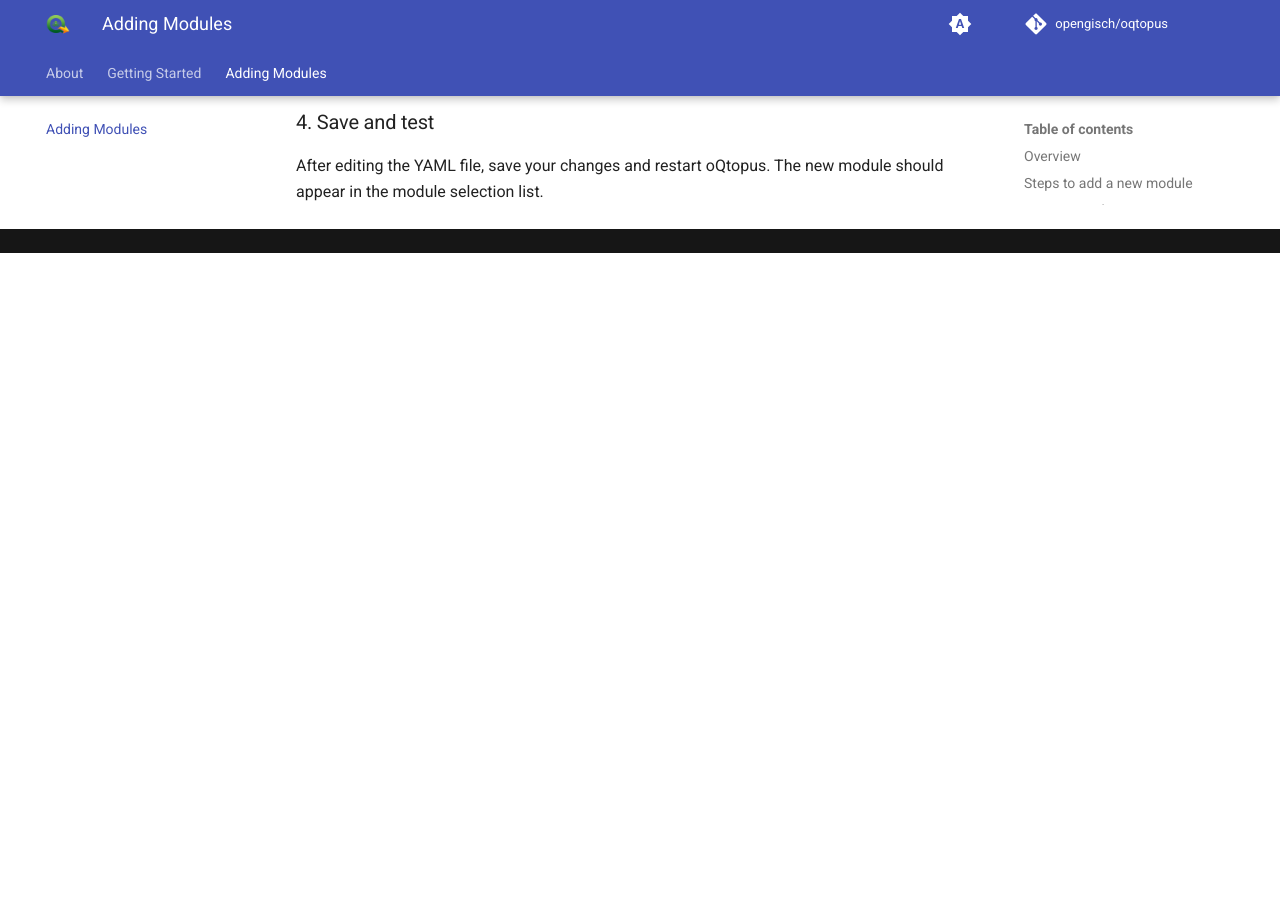
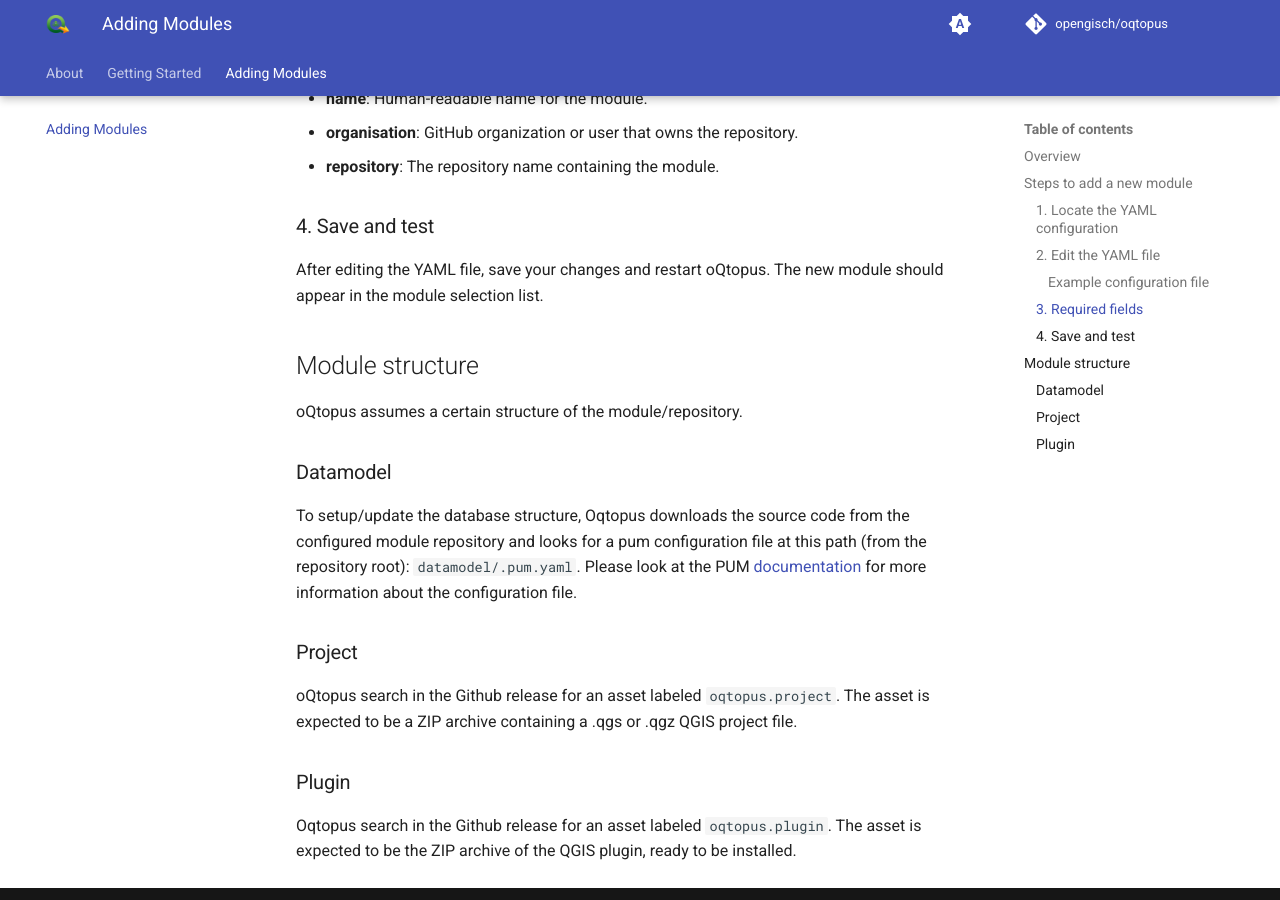
Before and after one commit to ponceta/oqtopus, an MkDocs documentation site: the page built from docs/docs/adding_modules.md, in a window 1280 px wide and 900 px high, scrolled down 1030 px. Built offline with MkDocs 1.6.1 and Material for MkDocs 9.7.7, drawn with Linux system fonts in a browser that asks for light colours; comment, search, counter and statistics services are not loaded; before the commit the page ends 1283 px from its top, so only the background shows below that; some of the changed text lies outside the part shown.

```diff
--- a/docs/docs/adding_modules.md
+++ b/docs/docs/adding_modules.md
@@ -4,13 +4,18 @@ This guide explains how to add new modules to your oQtopus deployment by editing
 
 ## Overview
 
-oQtopus uses a YAML configuration file to define available modules. Each module entry describes the repository, metadata, and assets required for deployment.
+oQtopus uses a YAML configuration file to define available modules. Each module entry describes the name and repository required for deployment.
 
 ## Steps to add a new module
 
 ### 1. Locate the YAML configuration
 
 The main configuration file is typically named `default_config.yaml` and is found in the root of your oQtopus installation.
+
+!!! warning
+
+    At the moment the path to `default_config.yaml` is hard coded in Oqtopus.
+
 
 ### 2. Edit the YAML file
 
@@ -36,3 +41,27 @@ Each module entry must include:
 ### 4. Save and test
 
 After editing the YAML file, save your changes and restart oQtopus. The new module should appear in the module selection list.
+
+
+## Module structure
+
+oQtopus assumes a certain structure of the module/repository.
+
+### Datamodel
+
+To setup/update the database structure, Oqtopus downloads the source
+code from the configured module repository and looks for a pum configuration
+file at this path (from the repository root): `datamodel/.pum.yaml`.
+Please look at the PUM <a href="https://opengisch.github.io/pum/" target="_blank">documentation</a>
+ for more information about the
+configuration file.
+
+### Project
+
+oQtopus search in the Github release for an asset labeled `oqtopus.project`. The asset is expected to be a
+ZIP archive containing a .qgs or .qgz QGIS project file.
+
+
+### Plugin
+
+Oqtopus search in the Github release for an asset labeled `oqtopus.plugin`. The asset is expected to be the ZIP archive of the QGIS plugin, ready to be installed.
```
Also changed, not shown: docs/docs/getting_started.md (+29 -1 lines).
